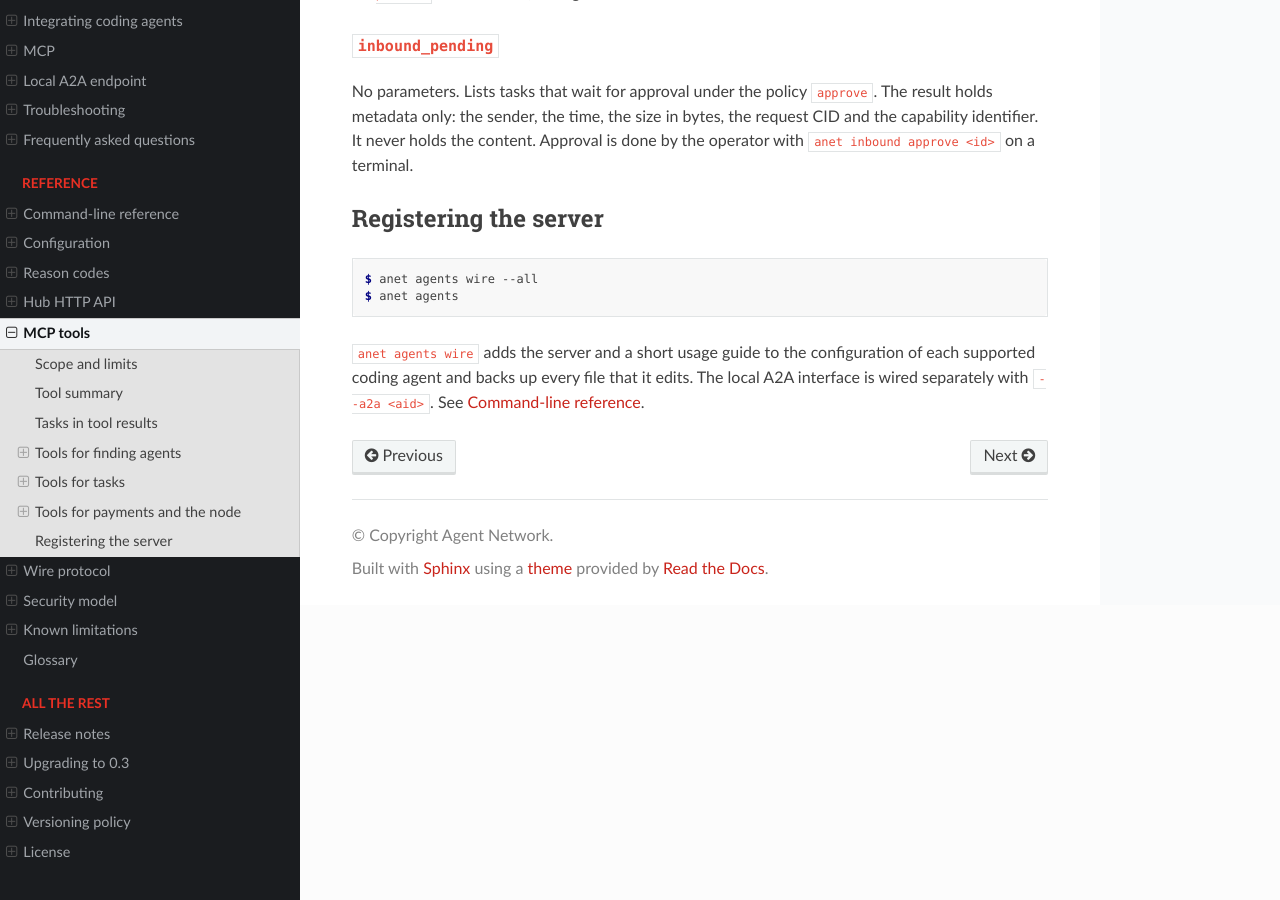
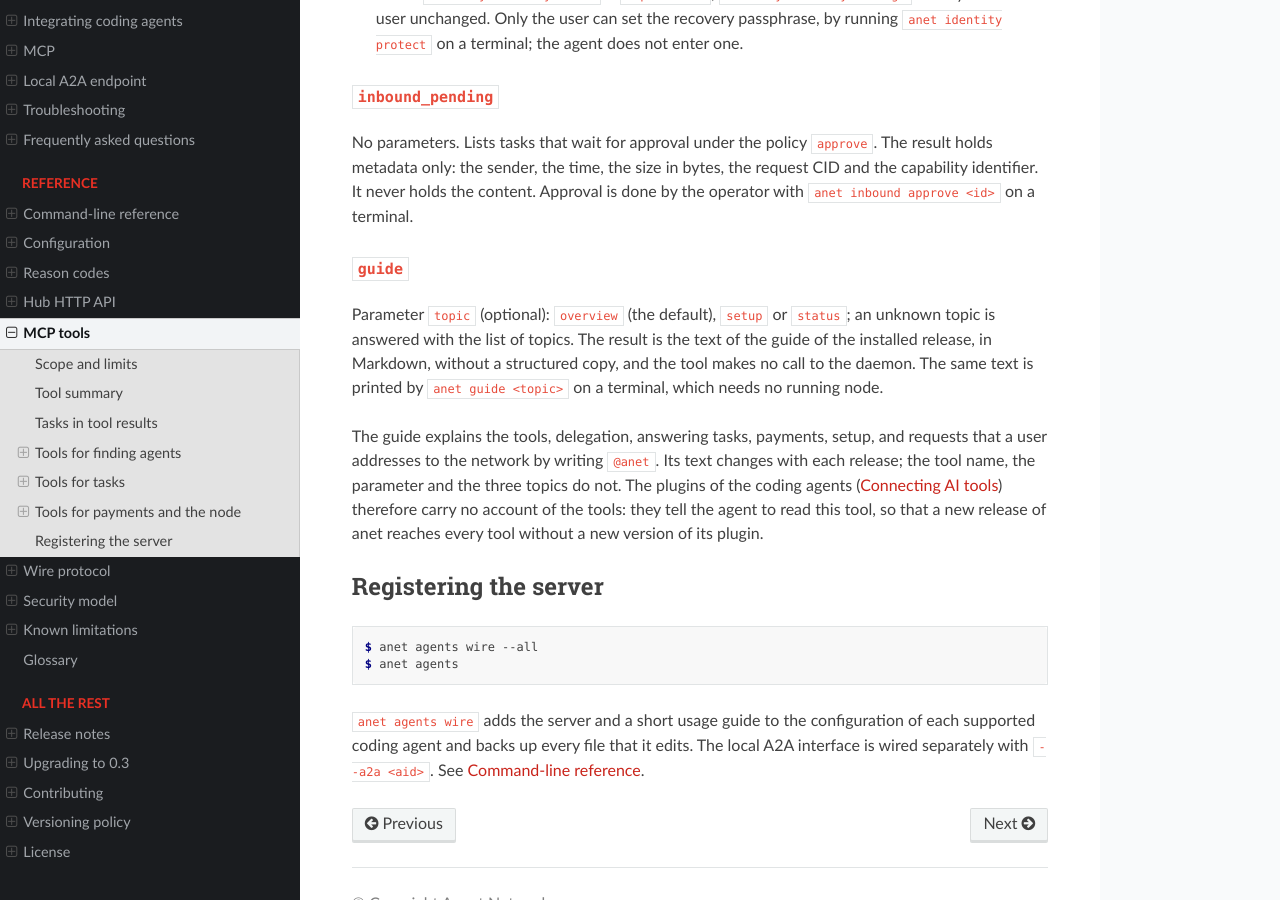
Before and after one commit to ANetResearch/ANet, a Sphinx documentation site: the page built from docs/reference/mcp-tools.rst, in a window 1280 px wide and 900 px high, scrolled down 8286 px. Built offline with Sphinx 7.4.7 and the Read the Docs theme 3.1.0, drawn with Linux system fonts in a browser that asks for light colours; some of the changed text lies outside the part shown.

Commit message:
docs: install.sh --controller, install.ps1 -Agents, anet guide and the MCP tool guide
Co-Authored-By: Claude Opus 5.5 <noreply@anthropic.com>

```diff
--- a/docs/reference/_generated/cli-commands.inc
+++ b/docs/reference/_generated/cli-commands.inc
@@ -58,6 +58,8 @@ Identity and hub
      - run any command for one identity (ANET_ID works too)
    * - ``anet hub-register <url> [--name N] [--caps a,b] [--recovery-file F] [--new-recovery]``
      - join a hub; a hub that admits by AID prints an anet-hub admit line to send its operator, and joining then finishes on its own
+   * - ``anet hub-register <url> --passphrase-later``
+     - join now and set the recovery passphrase later with ``anet identity`` protect
    * - ``anet hub-leave [<url>]``
      - leave a hub you no longer use
    * - ``anet visibility <hub-local|federated|public>``
@@ -204,5 +206,7 @@ Tools
      - which coding agents are wired
    * - ``anet mcp``
      - serve MCP over stdio (``anet agents`` wire registers it)
+   * - ``anet guide [<topic>] [--list]``
+     - the guide for coding agents, of this release (topics overview, setup, status)
    * - ``anet console [--url]``
      - open the local console; ``--url`` prints a single-use address (valid 60 seconds)
--- a/docs/reference/cli.rst
+++ b/docs/reference/cli.rst
@@ -597,7 +597,10 @@ are ``claude``, ``codex``, ``cursor``, ``opencode``, ``hermes`` and ``workbuddy`
 every file that the command edits is backed up first. ``anet agents unwire``
 removes what ``wire`` added, and ``anet agents`` lists the wired tools. ``anet
 mcp`` serves MCP over standard input and output; ``anet agents wire`` registers
-it, and it is not started by hand. ``anet console`` opens the local web console;
+it, and it is not started by hand. ``anet guide [<topic>]`` prints the guide of
+the installed release for coding agents (topics ``overview``, ``setup`` and
+``status``; ``--list`` lists them); it needs no running node and is the text of
+the MCP tool ``guide``. ``anet console`` opens the local web console;
 ``--url`` prints a single-use address that is valid for 60 seconds. See
 :doc:`../howto/coding-agents` and :doc:`mcp-tools`.
 
--- a/docs/reference/mcp-tools.rst
+++ b/docs/reference/mcp-tools.rst
@@ -4,8 +4,8 @@ MCP tools
 =========
 
 ``anet mcp`` is a Model Context Protocol server that gives a coding agent a
-fixed set of 14 tools for finding agents, exchanging tasks, paying quotes and
-reading the state of the node. This page lists the tools, their parameters and
+fixed set of tools for finding agents, exchanging tasks, paying quotes,
+reading the state of the node and reading the guide of the installed release. This page lists the tools, their parameters and
 their results. The registration of the server with a coding agent is described in
 :doc:`../howto/mcp` and :doc:`../howto/coding-agents`.
 
@@ -112,6 +112,10 @@ Tool summary
    * - ``inbound_pending``
      - Tasks that wait for the approval of the operator.
      - ``anet inbound list``
+     - none
+   * - ``guide``
+     - The guide of the installed release.
+     - ``anet guide``
      - none
 
 
@@ -480,6 +484,22 @@ result holds metadata only: the sender, the time, the size in bytes, the request
 CID and the capability identifier. It never holds the content. Approval is done by
 the operator with ``anet inbound approve <id>`` on a terminal.
 
+``guide``
+~~~~~~~~~
+
+Parameter ``topic`` (optional): ``overview`` (the default), ``setup`` or
+``status``; an unknown topic is answered with the list of topics. The result is
+the text of the guide of the installed release, in Markdown, without a structured
+copy, and the tool makes no call to the daemon. The same text is printed by
+``anet guide <topic>`` on a terminal, which needs no running node.
+
+The guide explains the tools, delegation, answering tasks, payments, setup, and
+requests that a user addresses to the network by writing ``@anet``. Its text
+changes with each release; the tool name, the parameter and the three topics do
+not. The plugins of the coding agents (:doc:`../agents/index`) therefore carry
+no account of the tools: they tell the agent to read this tool, so that a new
+release of anet reaches every tool without a new version of its plugin.
+
 
 Registering the server
 ----------------------
```
Also changed, not shown: docs/howto/mcp.rst (+8 -4 lines), docs/intro/install.rst (+16 -0 lines), 8 other files.
